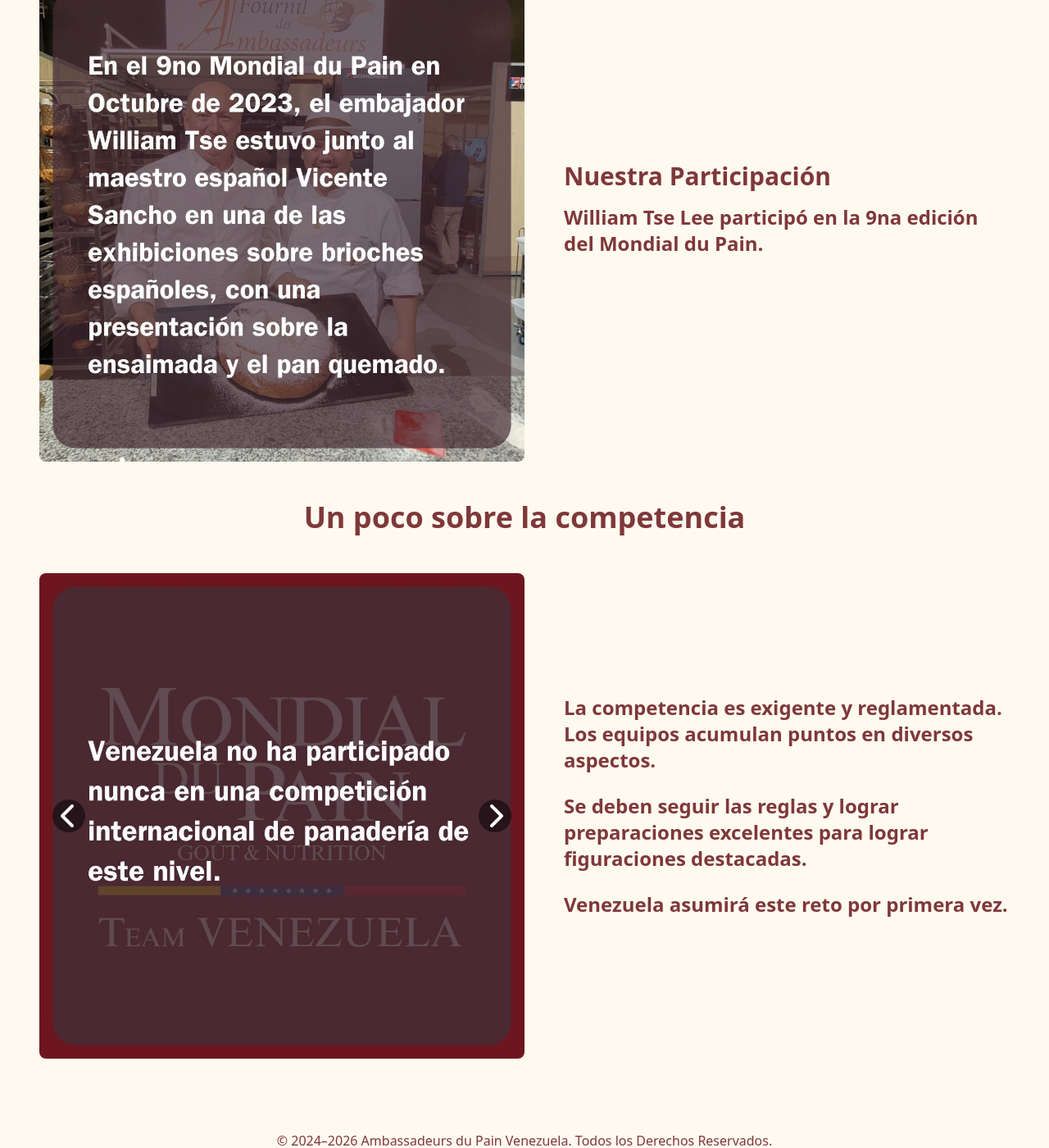
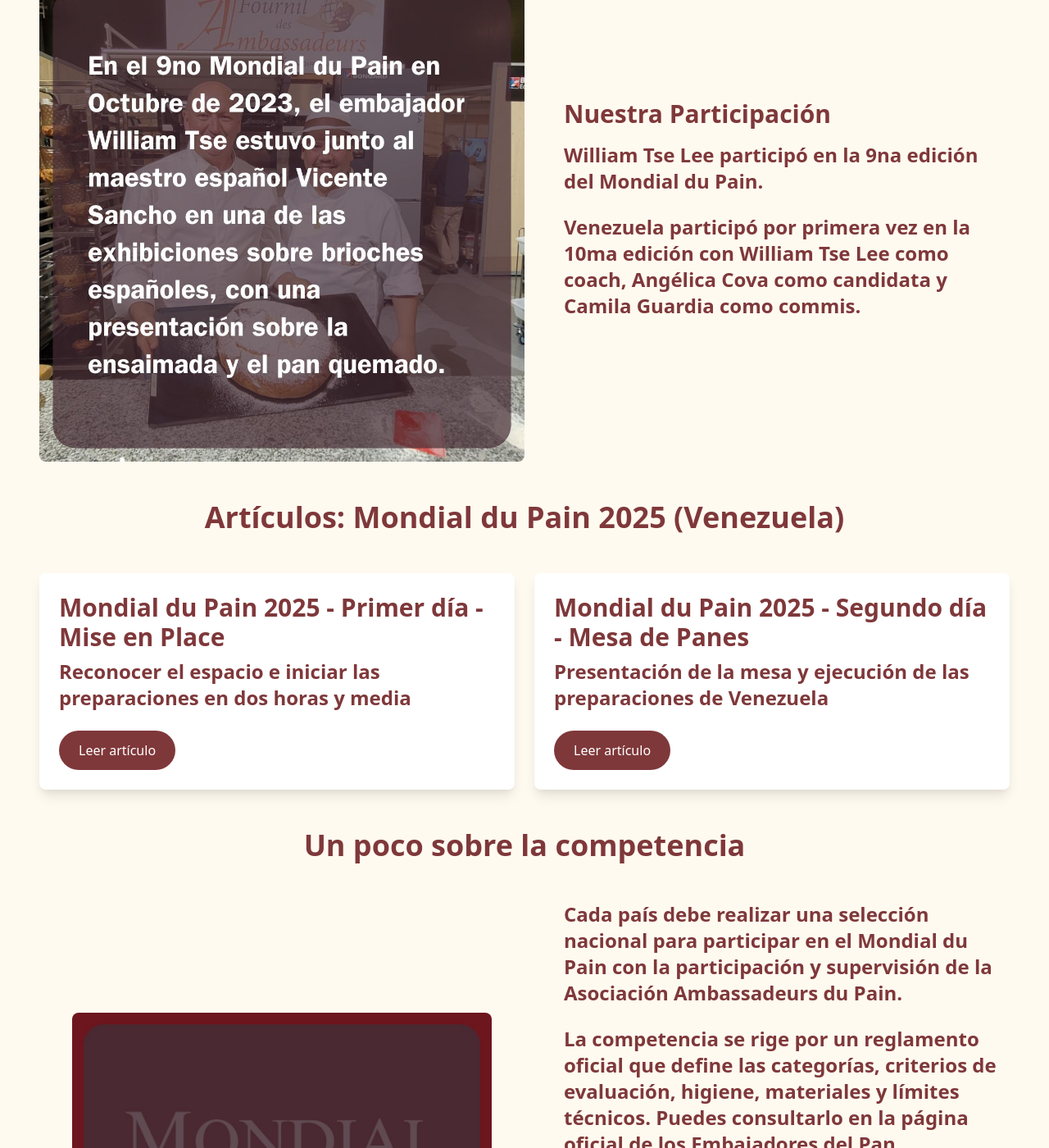
Before and after one commit to ambassadeursdupainvenezuela/ambassadeursdupainvenezuela.github.io, a Jekyll site: the page built from mondial-du-pain.html, in a window 1280 px wide and 1400 px high, scrolled down 1309 px. Shown: the whole window at 82% size. Built offline with Jekyll 4.4.1, drawn with Linux system fonts in a browser that asks for light colours; nearby versions of some CDN libraries; some of the changed text lies outside the part shown.

Commit message:
Actualización de Mondial du Pain

```diff
--- a/mondial-du-pain.html
+++ b/mondial-du-pain.html
@@ -45,51 +45,62 @@
         <div class="lg:w-1/2 lg:pl-12 text-dark"> <!-- Added padding here -->
           <h3 class="text-3xl font-bold mb-4 text-primary">Nuestra Participación</h3>
           <p class="mb-6">William Tse Lee participó en la 9na edición del Mondial du Pain.</p>
+          <p class="mb-6">Venezuela participó por primera vez en la 10ma edición con William Tse Lee como coach, Angélica Cova como candidata y Camila Guardia como commis.</p>
         </div>
       </div>
     </div>
 
+    <!-- Artículos relacionados -->
+    <div class="container mx-auto px-6">
+      <h2 class="text-4xl font-bold text-center mb-12 text-primary">Artículos: Mondial du Pain 2025 (Venezuela)</h2>
+
+      {% assign post_mise = site.blog | where_exp: "p", "p.path contains '2025-10-19-mondial-mise-en-place.html'" | first %}
+      {% assign post_mesa = site.blog | where_exp: "p", "p.path contains '2025-10-20-mondial-mesa.html'" | first %}
+
+      <div class="flex flex-col lg:flex-row items-stretch gap-6 mb-12">
+        {% if post_mise %}
+        <div class="bg-white rounded-lg shadow-lg p-6 flex-1">
+          <h3 class="text-3xl font-bold mb-2 text-primary">
+            <a href="{{ post_mise.url | relative_url }}" class="hover:underline">{{ post_mise.title }}</a>
+          </h3>
+          <p class="text-dark mb-6">{{ post_mise.subtitle }}</p>
+          <a href="{{ post_mise.url | relative_url }}" class="bg-dark px-6 py-3 rounded-full text-white inline-block">Leer artículo</a>
+        </div>
+        {% endif %}
+
+        {% if post_mesa %}
+        <div class="bg-white rounded-lg shadow-lg p-6 flex-1">
+          <h3 class="text-3xl font-bold mb-2 text-primary">
+            <a href="{{ post_mesa.url | relative_url }}" class="hover:underline">{{ post_mesa.title }}</a>
+          </h3>
+          <p class="text-dark mb-6">{{ post_mesa.subtitle }}</p>
+          <a href="{{ post_mesa.url | relative_url }}" class="bg-dark px-6 py-3 rounded-full text-white inline-block">Leer artículo</a>
+        </div>
+        {% endif %}
+      </div>
+    </div>
 
     <div class="container mx-auto px-6">
       <h2 class="text-4xl font-bold text-center mb-12 text-primary">Un poco sobre la competencia</h2>
       <div class="flex flex-col lg:flex-row items-center">
         <div class="lg:w-1/2 mb-8 lg:mb-0">
-          <div id="carousel" class="relative w-full">
-            <div class="carousel-inner relative overflow-hidden w-full">
-              <div class="carousel-item active">
-                <img src="/images/mondial-du-pain/4.jpg" class="block w-full rounded-lg" alt="Image 4">
-              </div>
-              <div class="carousel-item">
-                <img src="/images/mondial-du-pain/5.jpg" class="block w-full rounded-lg" alt="Image 5">
-              </div>
-              <div class="carousel-item">
-                <img src="/images/mondial-du-pain/6.jpg" class="block w-full rounded-lg" alt="Image 6">
-              </div>
-              <div class="carousel-item">
-                <img src="/images/mondial-du-pain/7.jpg" class="block w-full rounded-lg" alt="Image 7">
-              </div>
-              <div class="carousel-item">
-                <img src="/images/mondial-du-pain/8.jpg" class="block w-full rounded-lg" alt="Image 8">
-              </div>
-              <div class="carousel-item">
-                <img src="/images/mondial-du-pain/9.jpg" class="block w-full rounded-lg" alt="Image 9">
-              </div>
-            </div>
-            <!-- Controls -->
-            <span class="carousel-control-prev" data-slide="prev"><i class="fas fa-chevron-left"></i></span>
-            <span class="carousel-control-next" data-slide="next"><i class="fas fa-chevron-right"></i></span>
-          </div>
+          {% include carousel.html
+            id="carousel-mondial-competencia"
+            max_w="max-w-lg"
+            images="/images/mondial-du-pain/4.jpg|/images/mondial-du-pain/5.jpg|/images/mondial-du-pain/6.jpg|/images/mondial-du-pain/7.jpg|/images/mondial-du-pain/8.jpg|/images/mondial-du-pain/9.jpg"
+            alts="Mondial du Pain - competencia|Mondial du Pain - competencia|Mondial du Pain - competencia|Mondial du Pain - competencia|Mondial du Pain - competencia|Mondial du Pain - competencia"
+          %}
         </div>
         <div class="lg:w-1/2 lg:pl-12 text-dark">
+         <p class="mb-6 text-primary">Cada país debe realizar una selección nacional para participar en el Mondial du Pain con la participación y supervisión de la Asociación Ambassadeurs du Pain.</p>
+         <p class="mb-6">La competencia se rige por un reglamento oficial que define las categorías, criterios de evaluación, higiene, materiales y límites técnicos. Puedes consultarlo en la página oficial de los Embajadores del Pan</p>
           <p class="mb-6">La competencia es exigente y reglamentada. Los equipos acumulan puntos en diversos aspectos.</p>
           <p class="mb-6">Se deben seguir las reglas y lograr preparaciones excelentes para lograr figuraciones destacadas.</p>
-          <p class="mb-6 text-primary">Venezuela asumirá este reto por primera vez.</p>
+          <p class="mb-6 text-primary">Venezuela participó en el 2025 por primera vez.</p>
+          <p class="mb-6 text-primary">Venezuela está en el proceso de selección del nuevo equipo que se postulará para el Mondial du Pain 2027.</p>
         </div>
       </div>
     </div>
-
-
-
   </div>
 </section>
 
```
Also changed, not shown: assets/docs/nota-beneficios-mondial-du-pain-panaderia-venezolana.md (added, +167 -0 lines), assets/docs/nota-mondial-du-pain-tono-cercano-nueva-generacion.md (added, +97 -0 lines).
